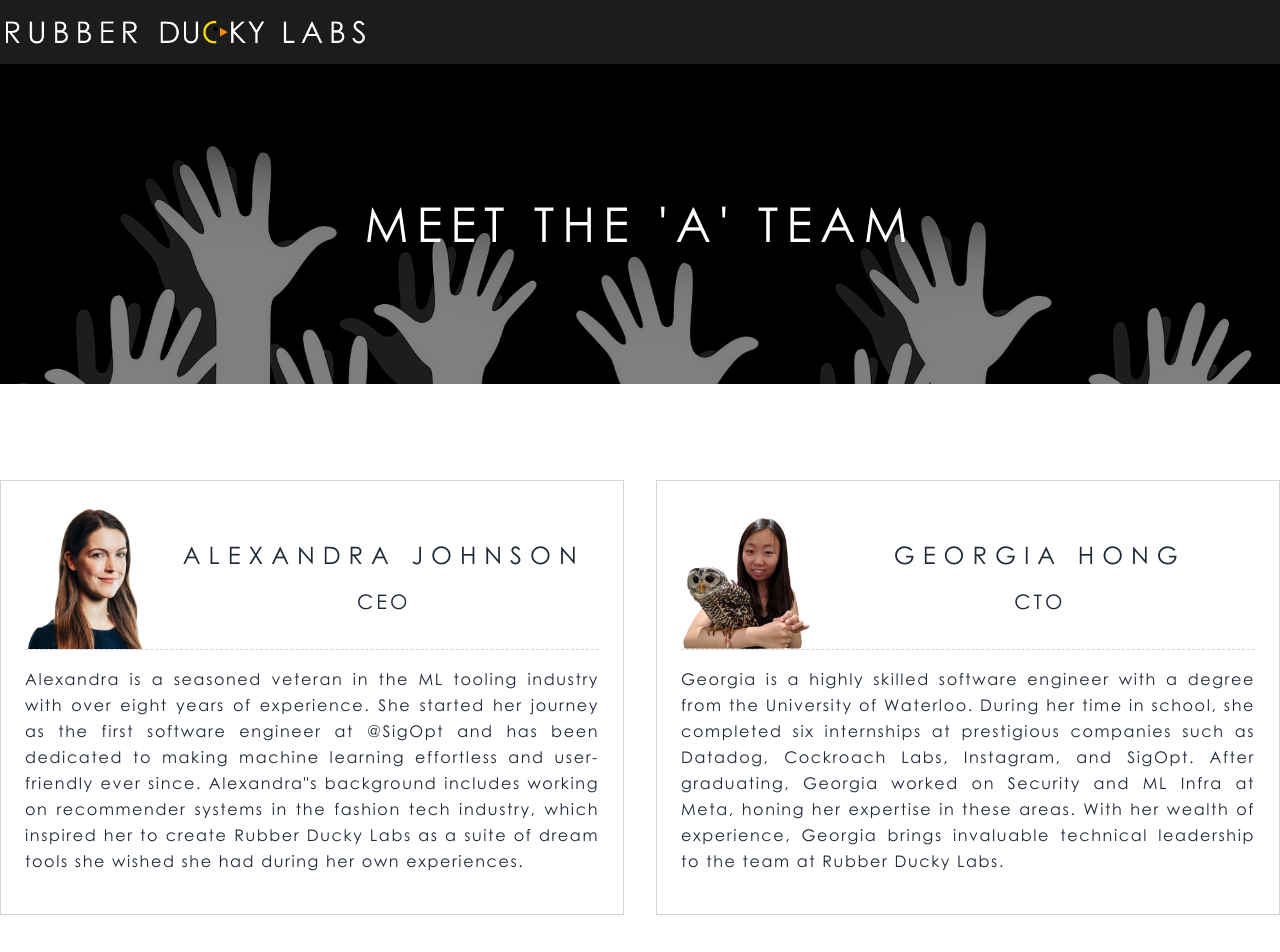
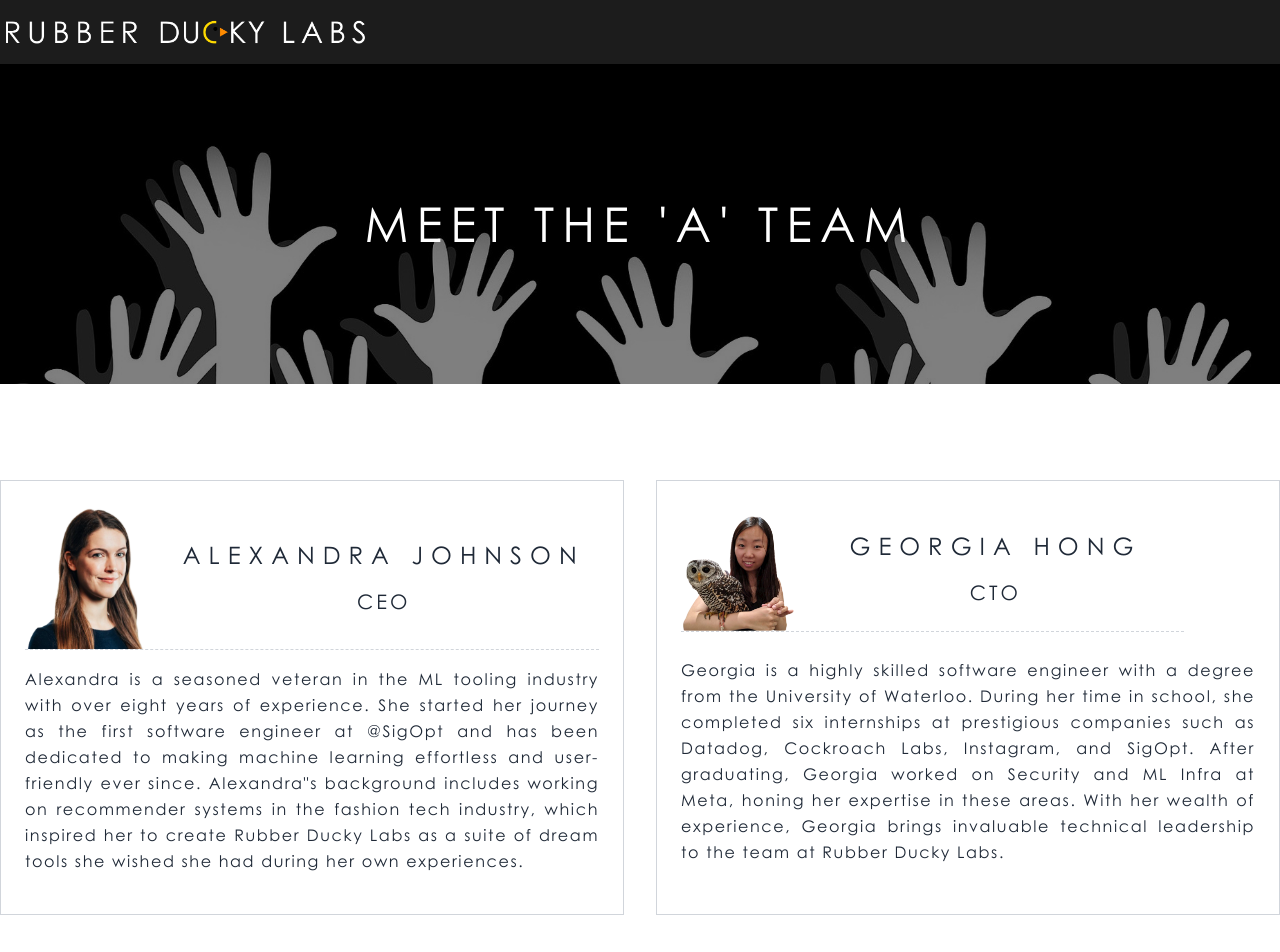
Before and after one commit to wwangwe/rubber-ducky-labs, a React (Vite) app: page /team in a window 1280 px wide. Shown: the top 952 px of the page. Built offline with nearby package versions, Linux system fonts and the light colour scheme.

Commit message:
Simplify team cards

```diff
--- a/src/pages/Team.jsx
+++ b/src/pages/Team.jsx
@@ -1,4 +1,6 @@
 import React from "react"
+
+import { Fade } from "react-awesome-reveal"
 
 import { Header } from "../components"
 import { alexandria, georgia, hands } from "../assets"
@@ -10,7 +12,7 @@ export const Team = () => {
       <section className="py-20">
         <div className="grid md:grid-cols-2 grid-cols-1 md:gap-8 container mx-auto">
           <div className="flex flex-wrap border border-gray-300 p-6">
-
+            <Fade triggerOnce cascade damping={0.5} direction="up">
               <div className="w-full flex flex-wrap justify-center items-center border-b border-dashed border-gray-300">
                 <div className="w-3/12">
                   <img src={alexandria} alt="Alexandria" className="w-40" />
@@ -26,15 +28,17 @@ export const Team = () => {
                   </div>
                 </div>
               </div>
-
+            </Fade>
+            <Fade triggerOnce cascade damping={0.5} direction="up">
               <div className="w-full mt-4">
                 <p className="text-justify">
                   Alexandra is a seasoned veteran in the ML tooling industry with over eight years of experience. She started her journey as the first software engineer at @SigOpt and has been dedicated to making machine learning effortless and user-friendly ever since. Alexandra"s background includes working on recommender systems in the fashion tech industry, which inspired her to create Rubber Ducky Labs as a suite of dream tools she wished she had during her own experiences.              </p>
               </div>
+            </Fade>
           </div>
 
           <div className="flex flex-wrap border border-gray-300 p-6">
-
+            <Fade triggerOnce cascade damping={0.5} direction="up">
               <div className="w-full flex flex-wrap justify-center items-center border-b border-dashed border-gray-300">
                 <div className="w-3/12">
                   <img src={georgia} alt="Georgia" className="w-40" />
@@ -50,11 +54,13 @@ export const Team = () => {
                   </div>
                 </div>
               </div>
-
+            </Fade>
+            <Fade triggerOnce cascade damping={0.5} direction="up">
               <div className="w-full mt-4">
                 <p className="text-justify">
                   Georgia is a highly skilled software engineer with a degree from the University of Waterloo. During her time in school, she completed six internships at prestigious companies such as Datadog, Cockroach Labs, Instagram, and SigOpt. After graduating, Georgia worked on Security and ML Infra at Meta, honing her expertise in these areas. With her wealth of experience, Georgia brings invaluable technical leadership to the team at Rubber Ducky Labs.              </p>
               </div>
+            </Fade>
           </div>
         </div>
       </section>
```
Lines whose indentation alone changed are shown as unchanged.
